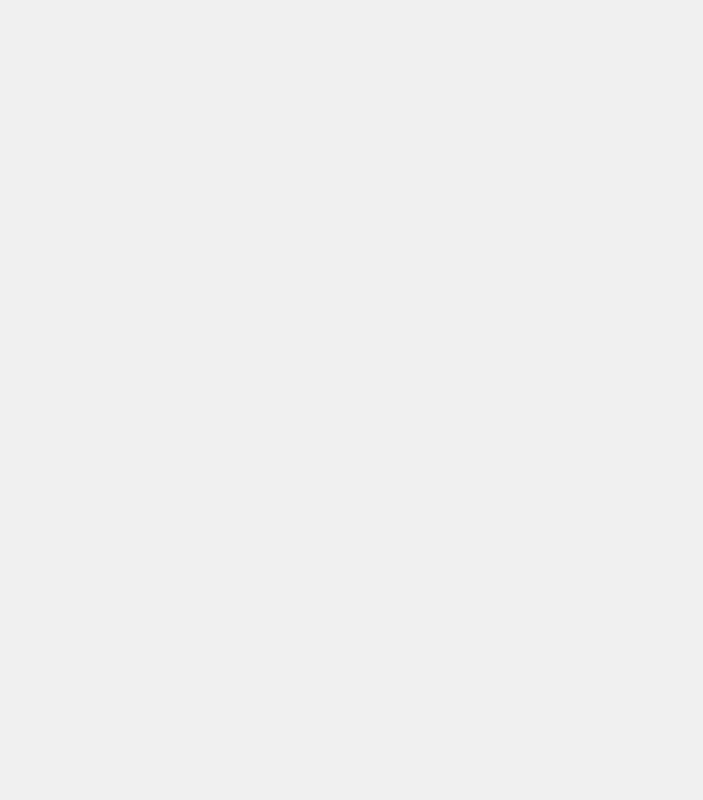
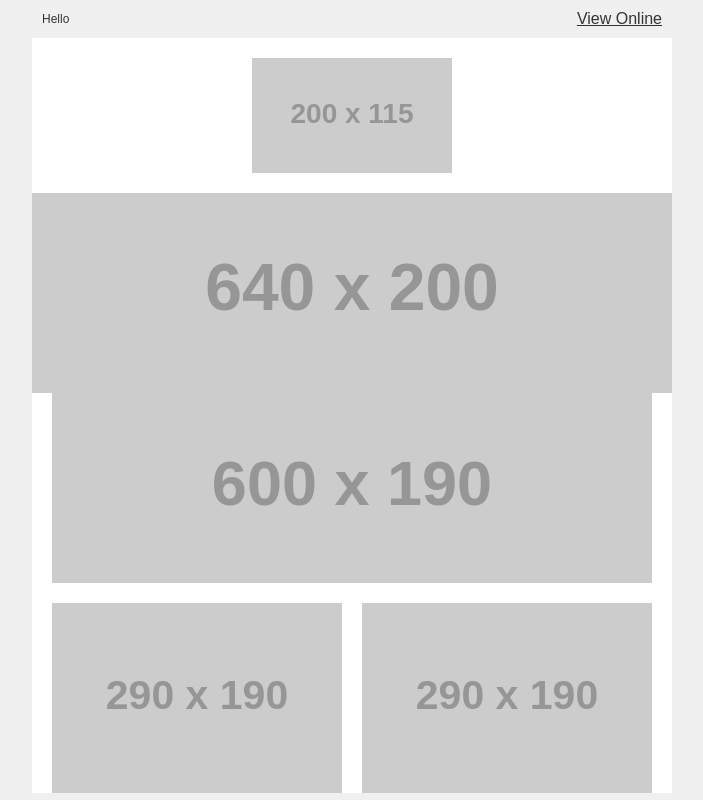
Before and after one commit to Omgitsonlyalex/TaxiForEmailTemplate, a plain HTML site: page index.html in a window 1280 px wide. Shown: the whole page, without its empty margins (288-991 px from the left). Drawn offline with Linux system fonts and the light colour scheme; placeholder pictures from the web are drawn by us.

Commit message:
Updated HTML build

```diff
--- a/index.html
+++ b/index.html
@@ -67,6 +67,89 @@
 	<tr>
 		<td align="center">
 
+		<module taxiname="Preheader">
+			<table width="640" border="0" cellpadding="10" cellspacing="0" class="100p">
+				<tr>
+					<td width="50%" align="left" class="hide" taxiclass="editable" taxiname="Preheader" style="font-size:12px; color:#333333; font-family:Arial, sans-serif">Hello</td>
+					<td width="50%" align="right" class="center"><a href="http://" taxiclass="editable" taxiname="View Online" style="color:#333333;">View Online</a></td>
+				</tr>
+			</table>
+		</module>
+
+		<modulezone type="builder">
+
+			<module taxiname="Logo">
+				<table width="640" bgcolor="#FFFFFF" cellpadding="20" cellspacing="0" border="0" class="100p">
+					<tr>
+						<td align="center" valign="top"><a href="http://" taxiclass="editable" taxihint="Place your logo here"><img src="http://placehold.it/200x115" style="display:block;" border="0" alt="" /></a>
+						</td>
+					</tr>
+				</table>
+			</module>
+
+			<module taxiname="One column - Full Bleed">
+				<table width="640" bgcolor="#FFFFFF" cellpadding="0" cellspacing="0" border="0" class="100p">
+					<tr>
+						<td align="center" valign="top"><a href="http://" taxiclass="editable" taxihint="This is a full width section that goes edge-to-edge"><img src="http://placehold.it/640x200" style="display:block;" border="0" alt="" class="100p" /></a></td>
+					</tr>
+				</table>
+			</module>
+
+
+			<module taxiname="One column - Boxed">
+				<table width="640" bgcolor="#FFFFFF" cellpadding="0" cellspacing="0" border="0" class="100p">
+					<tr>
+						<td width="20"></td>
+						<td align="center" valign="top"><a href="http://" taxiclass="editable" taxihint="This is a full width section that has guttering"><img src="http://placehold.it/600x190" style="display:block;" border="0" alt="" class="100p" /></a></td>
+						<td width="20"></td>
+					</tr>
+				</table>
+			</module>
+
+			<module taxiname="Spacer">
+				<table width="640" bgcolor="#FFFFFF" cellpadding="0" cellspacing="0" border="0" class="100p">
+					<tr>
+						<td align="center" valign="top" height="20">&nbsp;
+						</td>
+					</tr>
+				</table>
+			</module>
+
+			<module taxiname="Two column - boxed">
+				<table width="640" border="0" cellspacing="0" cellpadding="0" class="100p" bgcolor="#FFFFFF">
+				    <tr>
+				    	<td width="20"></td>
+				        <td align="center" valign="top">
+				            <table border="0" cellpadding="0" cellspacing="0" class="100padtopbottom" width="600">
+				                <tr>
+				                    <td align="left" class="condensed" valign="top">
+				                        <table align="left" border="0" cellpadding="0" cellspacing="0" class="mob-column" width="290">
+				                            <tr>
+				                                <td valign="top" align="center">
+				                                    <a href="http://" taxiclass="editable" taxihint="Column 1 of the two column section"><img src="http://placehold.it/290x190" style="display:block;" border="0" alt=""/></a>
+				                                </td>
+				                            </tr>
+				                        </table>
+				                    </td>
+				                    <td width="20" class="hide"></td>
+				                    <td align="left" class="condensed" valign="top">
+				                        <table align="left" border="0" cellpadding="0" cellspacing="0" class="mob-column" width="290">
+				                            <tr>
+				                                <td valign="top" align="center">
+				                                    <a href="http://" taxiclass="editable" taxihint="Column 2 of the two column section"><img src="http://placehold.it/290x190" style="display:block;" border="0" alt=""/></a>
+				                                </td>
+				                            </tr>
+				                        </table>
+				                    </td>
+				                </tr>
+				            </table>
+				        </td>
+				        <td width="20"></td>
+				    </tr>
+				</table>
+			</module>
+
+		</modulezone>
 
 
 		</td>
```
